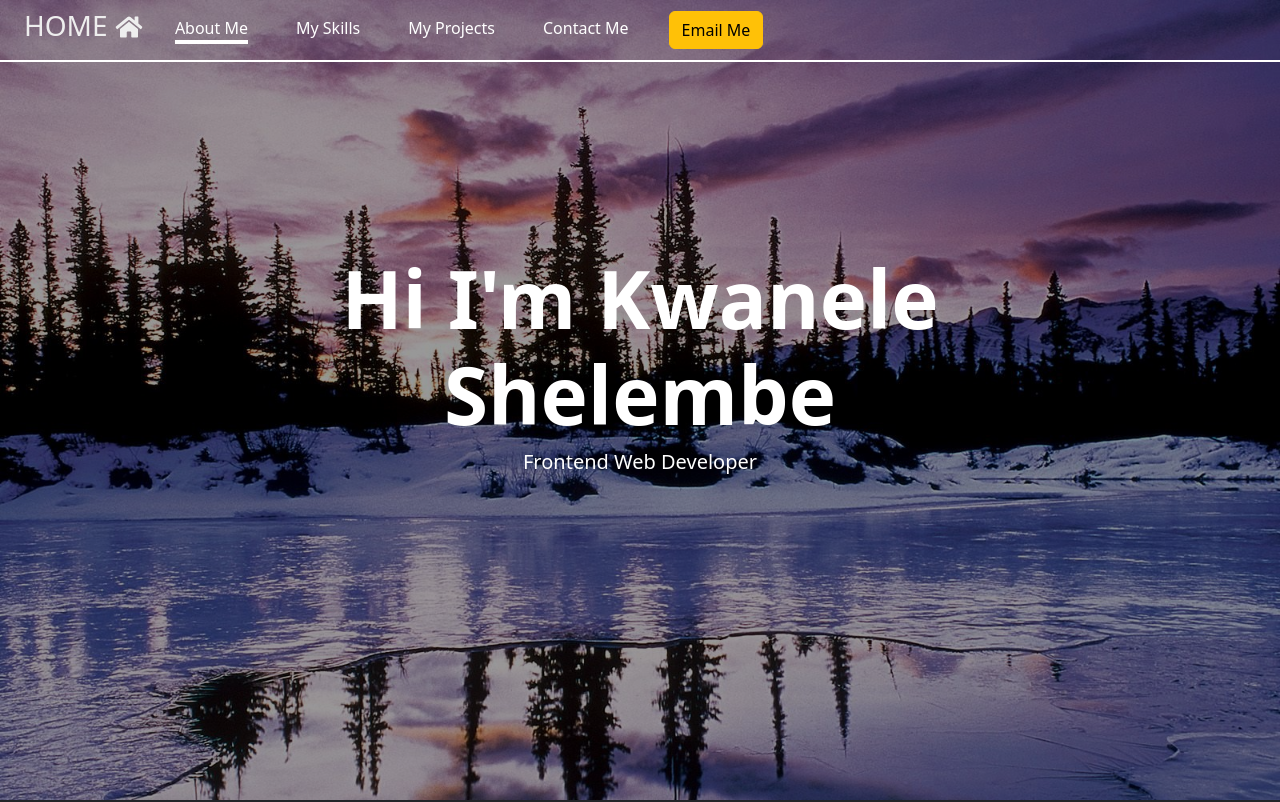
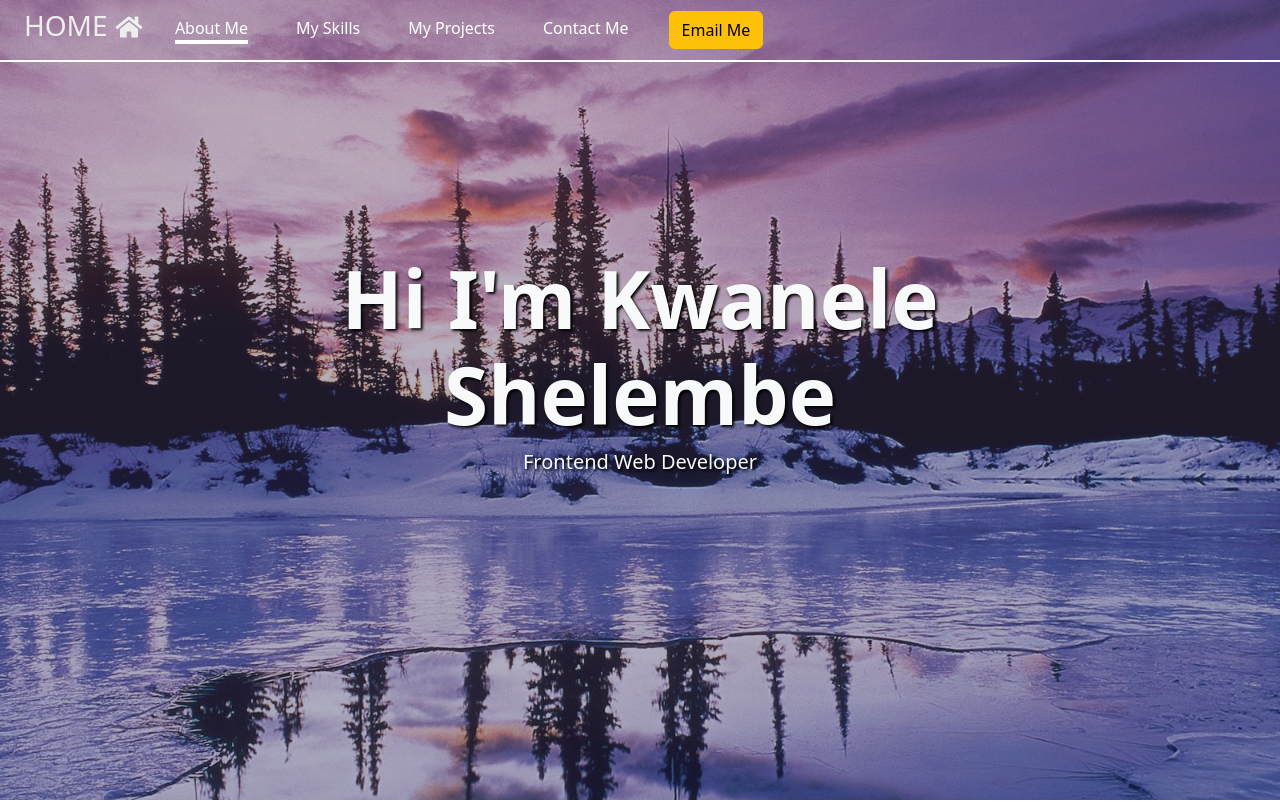
Before and after one commit to kwaneleshelembe/portfolio, a website: page index.html in a window 1280 px wide. Shown: the top 802 px of the page. Drawn offline with Linux system fonts and the light colour scheme.

Commit message:
made whole website light-mode

```diff
--- a/css/styles.css
+++ b/css/styles.css
@@ -7,6 +7,7 @@ nav{
 
 .black-nav{
 	background: black!important;
+	opacity: 0.9;
 }
 
 .link{
@@ -45,7 +46,8 @@ nav{
 	height: 100vh;
 	position: relative;
 	isolation: isolate;
-	background: black;
+	background: linear-gradient(rgb(97,68,98),rgb(46, 55, 102));
+	text-shadow: black 2px 2px 3px ;
 }
 
 #cover:after{
--- a/index.html
+++ b/index.html
@@ -8,7 +8,7 @@
 	<link rel="stylesheet" type="text/css" href="css/styles.css">
 	<link rel="stylesheet" type="text/css" href="bootstrap-5.2.0-dist/css/bootstrap.min.css">
 </head>
-<body class="text-bg-dark">
+<body>
 	<svg xmlns="http://www.w3.org/2000/svg" style="display: none;">
 		<symbol id="home-svg">
 			<path d="M280.37 148.26L96 300.11V464a16 16 0 0 0 16 16l112.06-.29a16 16 0 0 0 15.92-16V368a16 16 0 0 1 16-16h64a16 16 0 0 1 16 16v95.64a16 16 0 0 0 16 16.05L464 480a16 16 0 0 0 16-16V300L295.67 148.26a12.19 12.19 0 0 0-15.3 0zM571.6 251.47L488 182.56V44.05a12 12 0 0 0-12-12h-56a12 12 0 0 0-12 12v72.61L318.47 43a48 48 0 0 0-61 0L4.34 251.47a12 12 0 0 0-1.6 16.9l25.5 31A12 12 0 0 0 45.15 301l235.22-193.74a12.19 12.19 0 0 1 15.3 0L530.9 301a12 12 0 0 0 16.9-1.6l25.5-31a12 12 0 0 0-1.7-16.93z">
@@ -62,7 +62,7 @@
 				</form>
 			</div>
 		</nav>
-		<div id="cover" class="text-center">
+		<div id="cover" class="text-center text-light">
 			<h1 class="display-1 fw-bolder">Hi I'm Kwanele <br>Shelembe</h1>
 			<h2 class="lead">Frontend Web Developer</h2>
 		</div>
@@ -93,7 +93,7 @@
 					<p class="col-md-5 offset-md-1 alert alert-primary">HTML and HTML5</p>
 					<p class="col-md-5 offset-md-1 alert alert-secondary">CSS3</p>
 					<p class="col-md-5 offset-md-1 alert alert-info">JavaScript and ES6</p>
-					<p class="col-md-5 offset-md-1 alert alert-light">NPM, Node and ExpressJS</p>
+					<p class="col-md-5 offset-md-1 alert alert-light border">NPM, Node and ExpressJS</p>
 					<p class="col-md-5 offset-md-1 alert alert-danger">Bootstrap</p>
 					<p class="col-md-5 offset-md-1 alert alert-success">JQuery</p>
 					<p class="col-md-5 offset-md-1 alert alert-warning">React and Redux</p>
```
